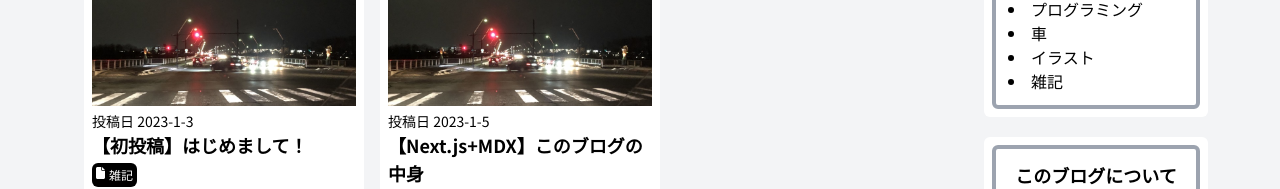
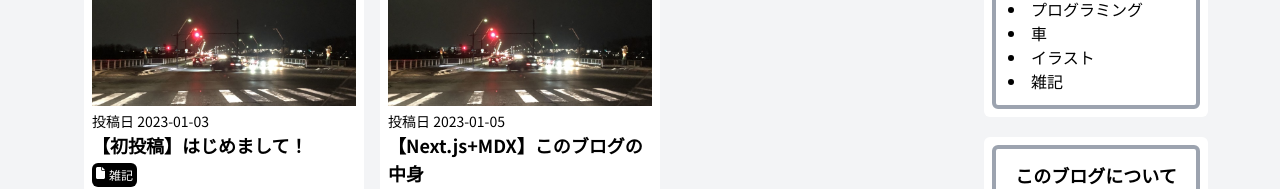
Before and after one commit to RiN-Apple/rin-apple-blog, a Next.js app: page / in a window 1280 px wide. Shown: the part 145-334 px from the top of the page. Built offline with nearby package versions, Linux system fonts and the light colour scheme; a small style sheet from the web is missing.

Commit message:
[fix]: 記事一覧を日付順に表示

```diff
--- a/pages/posts/20230103first-post.mdx
+++ b/pages/posts/20230103first-post.mdx
@@ -5,7 +5,7 @@ export const meta = {
   title: '【初投稿】はじめまして！',
   category: '雑記',
   tags: [],
-  date: '2023-1-3',
+  date: '2023-01-03',
   update: '',
   outline:
     'どうもはじめまして、「RiN5」です。田舎で大学生してます。とりあえず、自己紹介と意気込みを書いてみます。',
--- a/pages/posts/20230105blog-structure.mdx
+++ b/pages/posts/20230105blog-structure.mdx
@@ -5,7 +5,7 @@ export const meta = {
   title: '【Next.js+MDX】このブログの中身',
   category: 'プログラミング',
   tags: ['Next.js', 'TailWind CSS', 'MDX'],
-  date: '2023-1-5',
+  date: '2023-01-05',
   update: '',
   outline:
     'どうもはじめまして、「RiN5」です。田舎で大学生してます。とりあえず、自己紹介と意気込みを書いてみます。',
--- a/scripts/utils.js
+++ b/scripts/utils.js
@@ -12,5 +12,8 @@ export const getPostMetaTags = async () => {
 
   // メタデータを取得
   const postMetadata = postModules.map((m) => (m.meta ? m.meta : null));
-  return postMetadata;
+  const sortedPostMetadata = postMetadata.sort((a, b) => {
+    return new Date(a.date) < new Date(b.date) ? -1 : 1;
+  });
+  return sortedPostMetadata;
 };
```
Also changed, not shown: 1 other file (tests, documents, lock files or other folders).
